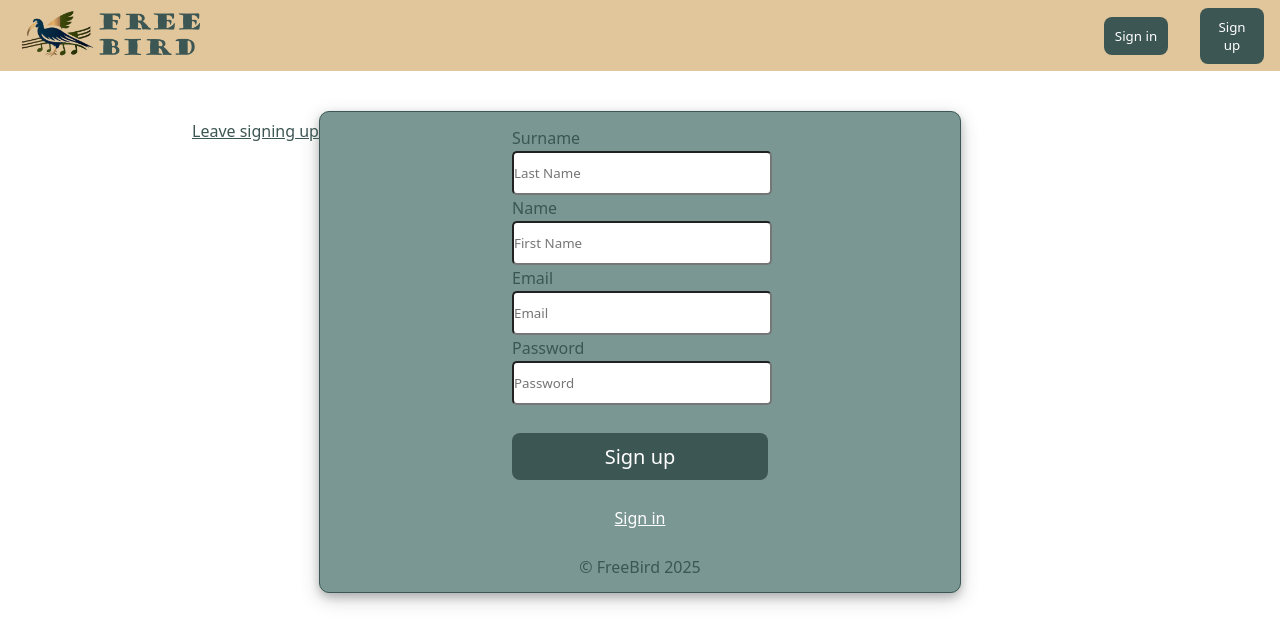
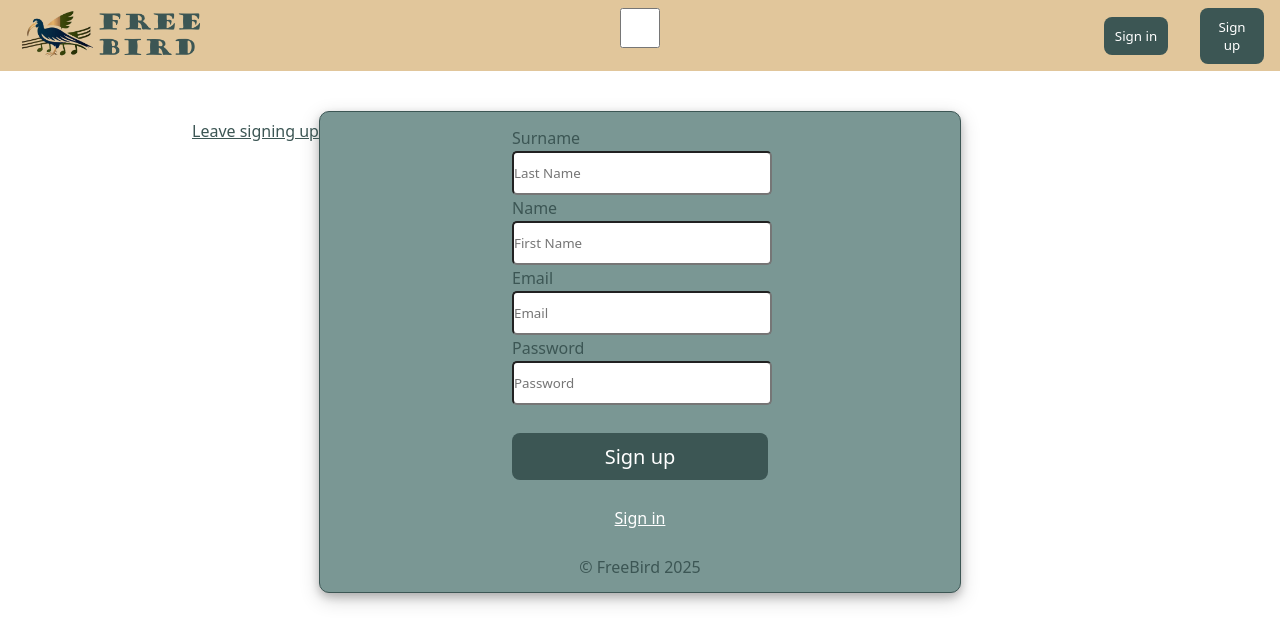
Before and after one commit to mossimka/WebDevMusic, an Angular app in the folder FreeBird/music-shop/: page /sign-up in a window 1280 px wide. Shown: the top 644 px of the page. Built offline with nearby package versions, Linux system fonts and the light colour scheme.

Commit message:
develop sign button

```diff
--- a/FreeBird/music-shop/src/app/app.component.css
+++ b/FreeBird/music-shop/src/app/app.component.css
@@ -38,3 +38,8 @@ main{
 .logging button{
   width: 5vw;
 }
+
+.temp-tumbler{
+  position: absolute;
+  top: 1vh;
+}
--- a/FreeBird/music-shop/src/app/app.component.html
+++ b/FreeBird/music-shop/src/app/app.component.html
@@ -18,4 +18,5 @@
   <section class="results">
     <router-outlet></router-outlet>
   </section>
+  <input class="temp-tumbler" type="checkbox" (click)="log()">
 </main>
--- a/FreeBird/music-shop/src/app/app.component.ts
+++ b/FreeBird/music-shop/src/app/app.component.ts
@@ -15,4 +15,8 @@ export class AppComponent {
   title = 'music-shop';
 
   logged_in:boolean = false;
+
+  log(){
+    this.logged_in = !this.logged_in;
+  }
 }
```
